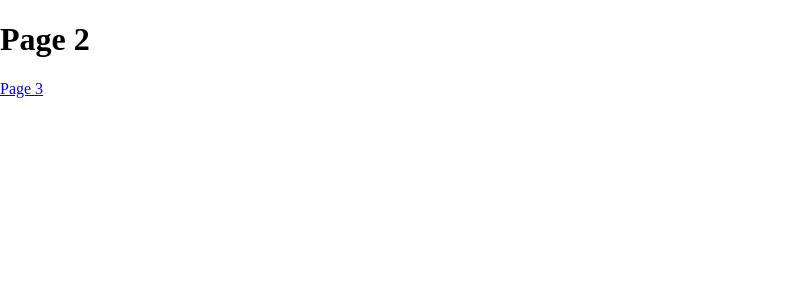
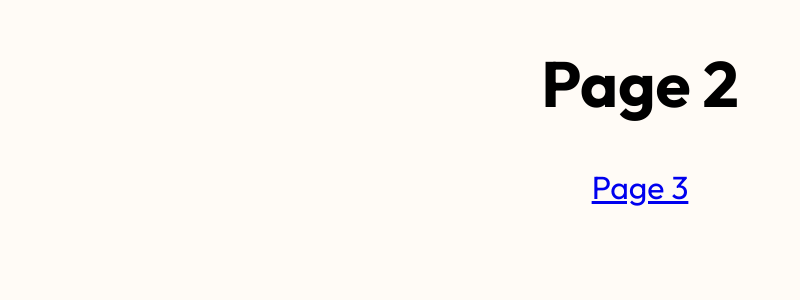
Before and after one commit to MarcBTHT/Denigma-site, a React (Vite) app: page /page2 in a window 1280 px wide. Shown: the top 300 px of the page, without its empty margins (0-800 px from the left). Built offline with nearby package versions, Linux system fonts and the light colour scheme.

Commit message:
Update Page2

```diff
--- a/src/pages/page2.jsx
+++ b/src/pages/page2.jsx
@@ -97,8 +97,10 @@ function Page2() {
   }
   return (
     <>
-      <h1>Page 2</h1>
-      <Link to="/page3">Page 3</Link>
+      <div className={styles['slide-169-3']}>
+        <h1>Page 2</h1>
+        <Link to="/page3">Page 3</Link>
+      </div>
     </>
   )
 }
```
